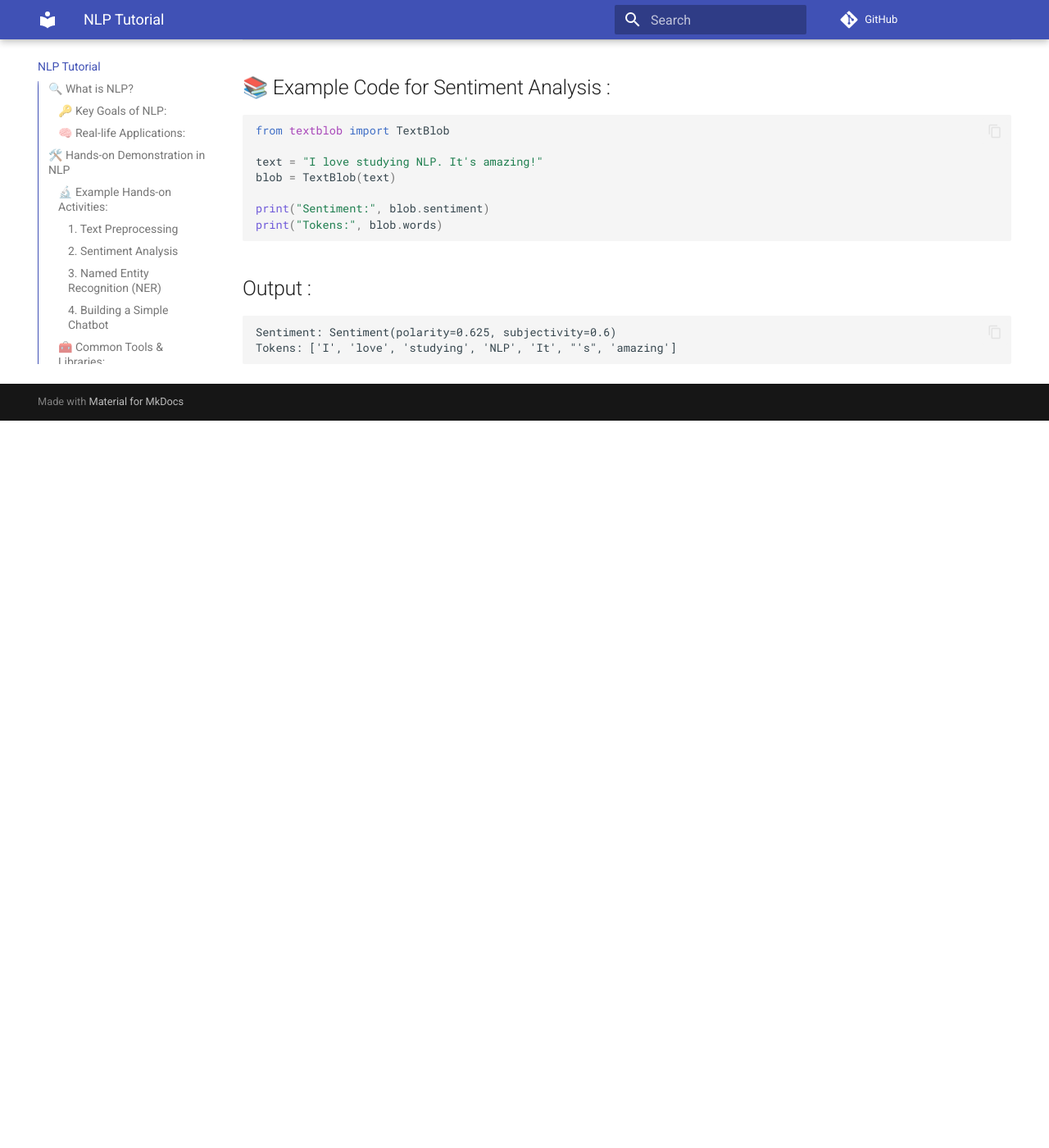
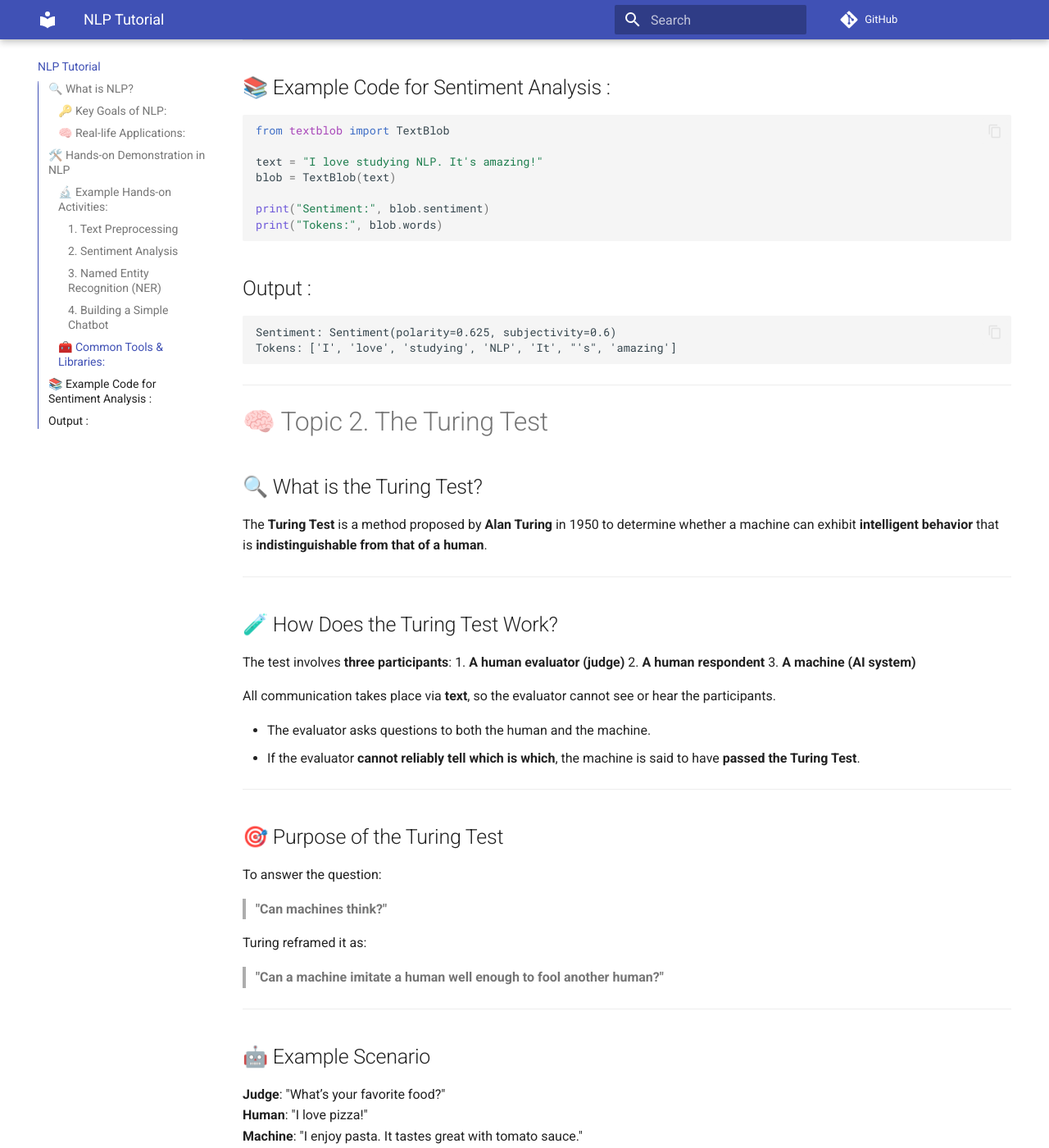
Before and after one commit to AsadullahShehbaz/Portfolio, an MkDocs documentation site: the page built from docs/nlp.md, in a window 1280 px wide and 1400 px high, scrolled down 1669 px. Shown: the whole window at 82% size. Built offline with MkDocs 1.6.1 and Material for MkDocs 9.7.7, drawn with Linux system fonts in a browser that asks for light colours; comment, search, counter and statistics services are not loaded; before the commit the page ends 2182 px from its top, so only the background shows below that; some of the changed text lies outside the part shown.

Commit message:
new docs added

````diff
--- a/docs/nlp.md
+++ b/docs/nlp.md
@@ -1,4 +1,4 @@
-# 🧠 Introduction to NLP (Natural Language Processing)
+# 🧠 Topic 1. Introduction to NLP (Natural Language Processing)
 
 ## 🔍 What is NLP?
 
@@ -66,3 +66,67 @@
 Sentiment: Sentiment(polarity=0.625, subjectivity=0.6)
 Tokens: ['I', 'love', 'studying', 'NLP', 'It', "'s", 'amazing']
 ```
+
+---
+
+# 🧠 Topic 2. The Turing Test
+
+## 🔍 What is the Turing Test?
+
+The **Turing Test** is a method proposed by **Alan Turing** in 1950 to determine whether a machine can exhibit **intelligent behavior** that is **indistinguishable from that of a human**.
+
+---
+
+## 🧪 How Does the Turing Test Work?
+
+The test involves **three participants**:
+1. **A human evaluator (judge)**
+2. **A human respondent**
+3. **A machine (AI system)**
+
+All communication takes place via **text**, so the evaluator cannot see or hear the participants.
+
+- The evaluator asks questions to both the human and the machine.
+- If the evaluator **cannot reliably tell which is which**, the machine is said to have **passed the Turing Test**.
+
+---
+
+## 🎯 Purpose of the Turing Test
+
+To answer the question:
+> **"Can machines think?"**
+
+Turing reframed it as:
+> **"Can a machine imitate a human well enough to fool another human?"**
+
+---
+
+## 🤖 Example Scenario
+
+**Judge**: "What’s your favorite food?"
+**Human**: "I love pizza!"
+**Machine**: "I enjoy pasta. It tastes great with tomato sauce."
+
+If the **judge cannot identify** which response came from the machine, the machine **passes** the test.
+
+---
+
+## ✅ Key Points
+
+- The test measures **human-like intelligence**, not actual understanding.
+- A machine passing the Turing Test may still not *truly* understand or think.
+- It evaluates **behavioral imitation**, not consciousness.
+
+---
+
+## 🔎 Limitations of the Turing Test
+
+- Focuses only on imitation, not **true intelligence** or understanding
+- Can be **fooled** by clever tricks
+- Doesn't assess **emotion**, **reasoning**, or **self-awareness**
+
+---
+
+## 📌 Summary
+
+The **Turing Test** is a foundational concept in **Artificial Intelligence**. It explores how closely a machine can mimic human behavior and inspires the development of more realistic conversational AI systems.
````
